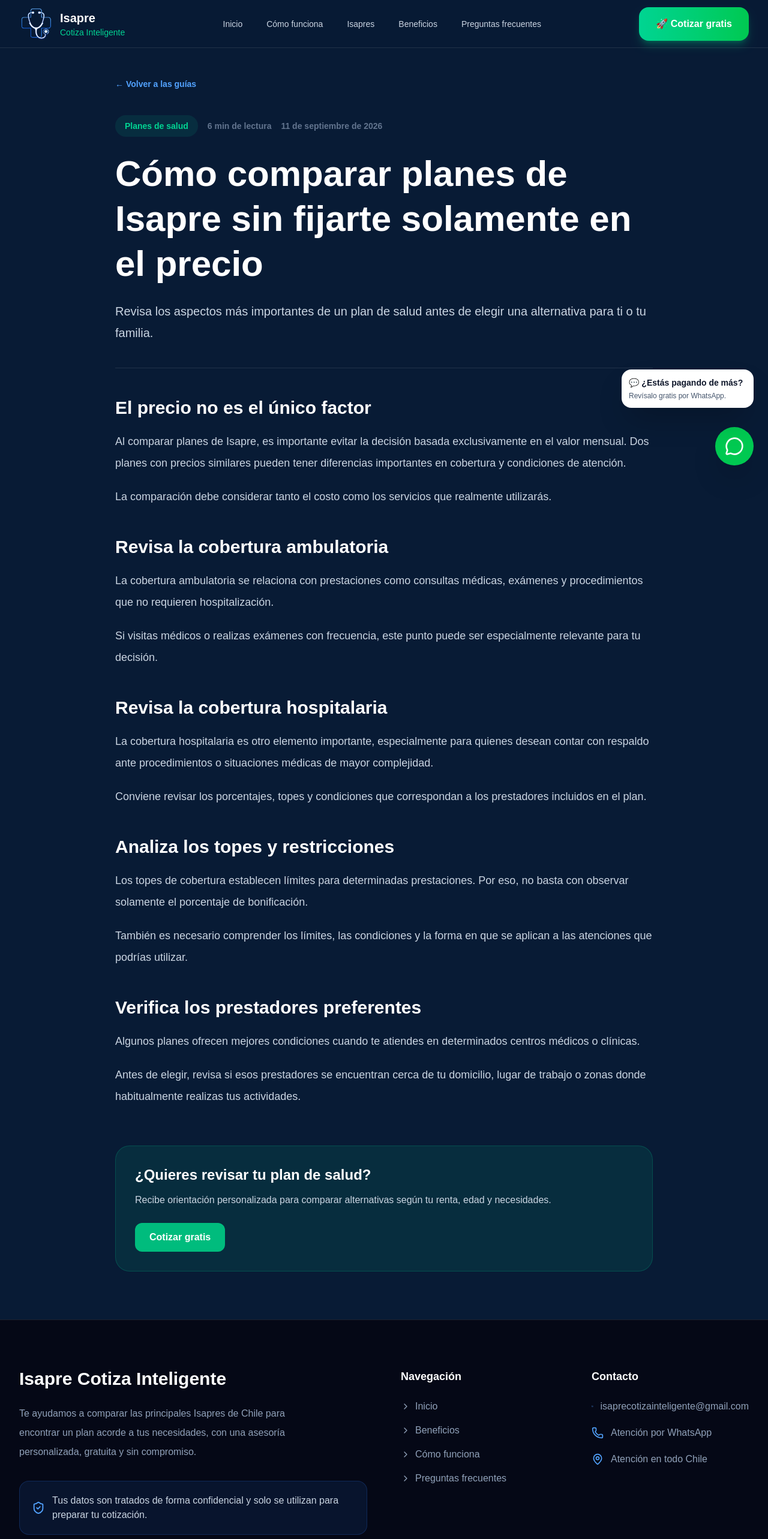
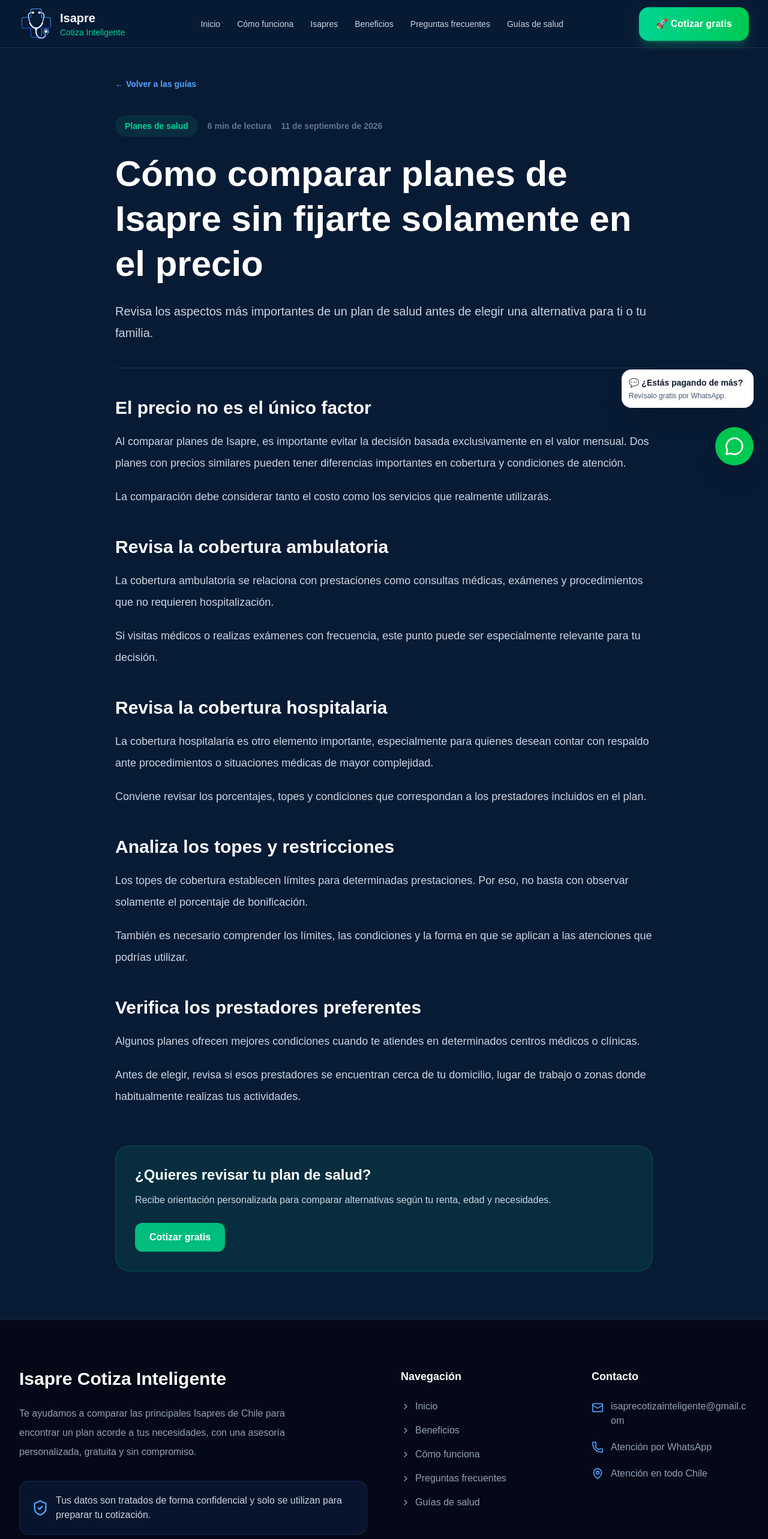
Before and after one commit to isaprecotizainteligente-hub/isapre-cotiza-inteligente, a Next.js app: page /contenidos/como-comparar-planes-de-isapre in a window 1280 px wide. Shown: the top 2566 px of the page at 60% size. Built offline with nearby package versions, Linux system fonts and the light colour scheme.

Commit message:
Agrega enlace de guías al navbar

```diff
--- a/app/sitemap.ts
+++ b/app/sitemap.ts
@@ -1,28 +1,33 @@
 import type { MetadataRoute } from "next";
 
+import { contenidos } from "@/data/contenidos";
 
 export default function sitemap(): MetadataRoute.Sitemap {
+  const baseUrl = "https://isaprecotizainteligente.cl";
 
-
-  const baseUrl =
-    "https://isaprecotizainteligente.cl";
-
-
-
-  return [
-
+  const paginasPrincipales: MetadataRoute.Sitemap = [
     {
-
       url: baseUrl,
-
       lastModified: new Date(),
-
       changeFrequency: "weekly",
-
       priority: 1,
-
     },
-
+    {
+      url: `${baseUrl}/contenidos`,
+      lastModified: new Date(),
+      changeFrequency: "weekly",
+      priority: 0.9,
+    },
   ];
 
+  const paginasContenido: MetadataRoute.Sitemap = contenidos.map(
+    (contenido) => ({
+      url: `${baseUrl}/contenidos/${contenido.slug}`,
+      lastModified: new Date(contenido.date),
+      changeFrequency: "monthly",
+      priority: 0.8,
+    })
+  );
+
+  return [...paginasPrincipales, ...paginasContenido];
 }
--- a/components/home/Footer.tsx
+++ b/components/home/Footer.tsx
@@ -6,165 +6,125 @@ import {
   ChevronRight,
 } from "lucide-react";
 
+import Link from "next/link";
+
 import Container from "@/components/ui/Container";
 
 export default function Footer() {
   const links = [
     {
       title: "Inicio",
-      href: "#",
+      href: "/",
     },
     {
       title: "Beneficios",
-      href: "#beneficios",
+      href: "/#beneficios",
     },
     {
       title: "Cómo funciona",
-      href: "#como-funciona",
+      href: "/#como-funciona",
     },
     {
       title: "Preguntas frecuentes",
-      href: "#faq",
+      href: "/#faq",
+    },
+    {
+      title: "Guías de salud",
+      href: "/contenidos",
     },
   ];
 
   return (
     <footer className="relative overflow-hidden border-t border-white/10 bg-[#050816]">
-
       {/* Glow */}
-
       <div className="absolute left-1/2 top-0 -z-10 h-96 w-96 -translate-x-1/2 rounded-full bg-blue-600/10 blur-[180px]" />
 
       <Container>
-
         <div className="grid gap-14 py-20 lg:grid-cols-4">
-
           {/* Marca */}
-
           <div className="lg:col-span-2">
-
             <h2 className="text-3xl font-black text-white">
-
               Isapre Cotiza Inteligente
-
             </h2>
 
             <p className="mt-6 max-w-lg leading-8 text-slate-400">
-
               Te ayudamos a comparar las principales Isapres de Chile
               para encontrar un plan acorde a tus necesidades, con una
               asesoría personalizada, gratuita y sin compromiso.
-
             </p>
 
             <div className="mt-8 flex items-center gap-3 rounded-2xl border border-blue-500/20 bg-blue-500/10 p-5">
-
-              <ShieldCheck className="h-7 w-7 text-blue-400" />
+              <ShieldCheck className="h-7 w-7 shrink-0 text-blue-400" />
 
               <p className="text-slate-300">
-
-                Tus datos son tratados de forma confidencial y solo se utilizan
-                para preparar tu cotización.
-
+                Tus datos son tratados de forma confidencial y solo se
+                utilizan para preparar tu cotización.
               </p>
-
             </div>
-
           </div>
 
           {/* Navegación */}
-
           <div>
-
             <h3 className="text-lg font-bold text-white">
-
               Navegación
-
             </h3>
 
             <div className="mt-6 space-y-4">
-
               {links.map((item) => (
-
-                <a
+                <Link
                   key={item.title}
                   href={item.href}
                   className="group flex items-center gap-2 text-slate-400 transition hover:text-white"
                 >
-
                   <ChevronRight className="h-4 w-4 transition group-hover:translate-x-1" />
 
                   {item.title}
-
-                </a>
-
+                </Link>
               ))}
-
             </div>
-
           </div>
 
           {/* Contacto */}
-
           <div>
-
             <h3 className="text-lg font-bold text-white">
-
               Contacto
-
             </h3>
 
             <div className="mt-6 space-y-5">
+              <div className="flex items-start gap-3 text-slate-400">
+                <Mail className="mt-1 h-5 w-5 shrink-0 text-blue-400" />
 
-              <div className="flex items-center gap-3 text-slate-400">
-
-                <Mail className="h-5 w-5 text-blue-400" />
-
-                isaprecotizainteligente@gmail.com
-
+                <span className="break-all">
+                  isaprecotizainteligente@gmail.com
+                </span>
               </div>
 
               <div className="flex items-center gap-3 text-slate-400">
-
-                <Phone className="h-5 w-5 text-blue-400" />
+                <Phone className="h-5 w-5 shrink-0 text-blue-400" />
 
                 Atención por WhatsApp
-
               </div>
 
               <div className="flex items-center gap-3 text-slate-400">
-
-                <MapPin className="h-5 w-5 text-blue-400" />
+                <MapPin className="h-5 w-5 shrink-0 text-blue-400" />
 
                 Atención en todo Chile
-
               </div>
-
             </div>
-
           </div>
-
         </div>
 
-        <div className="flex flex-col items-center justify-between gap-4 border-t border-white/10 py-8 text-sm text-slate-500 lg:flex-row">
-
+        <div className="flex flex-col items-center justify-between gap-4 border-t border-white/10 py-8 text-center text-sm text-slate-500 lg:flex-row lg:text-left">
           <p>
-
             © {new Date().getFullYear()} Isapre Cotiza Inteligente.
             Todos los derechos reservados.
-
           </p>
 
           <p>
-
             Diseñado para ayudarte a elegir el plan de salud más conveniente.
-
           </p>
-
         </div>
-
       </Container>
-
     </footer>
   );
 }
--- a/components/home/Navbar.tsx
+++ b/components/home/Navbar.tsx
@@ -1,516 +1,199 @@
 "use client";
 
 import Image from "next/image";
+import Link from "next/link";
 import { Menu, X } from "lucide-react";
 import { useState } from "react";
 
 import Button from "@/components/ui/Button";
 import Container from "@/components/ui/Container";
 
-
 export default function Navbar() {
-
-
   const [open, setOpen] = useState(false);
 
-
-
-
   function goToQuote() {
-
-
     document
       .getElementById("cotizacion")
       ?.scrollIntoView({
-
-        behavior:"smooth",
-
-        block:"center",
-
+        behavior: "smooth",
+        block: "center",
       });
 
-
-
     setOpen(false);
-
-
   }
 
-
-
-
-
   const menuItems = [
-
     {
-      title:"Inicio",
-      href:"#",
+      title: "Inicio",
+      href: "/",
     },
-
     {
-      title:"Cómo funciona",
-      href:"#como-funciona",
+      title: "Cómo funciona",
+      href: "/#como-funciona",
     },
-
     {
-      title:"Isapres",
-      href:"#isapres",
+      title: "Isapres",
+      href: "/#isapres",
     },
-
     {
-      title:"Beneficios",
-      href:"#beneficios",
+      title: "Beneficios",
+      href: "/#beneficios",
     },
-
     {
-      title:"Preguntas frecuentes",
-      href:"#faq",
+      title: "Preguntas frecuentes",
+      href: "/#faq",
     },
-
+    {
+      title: "Guías de salud",
+      href: "/contenidos",
+    },
   ];
 
-
-
-
-
-
-
   return (
-
-
     <header
-
       className="
-
         fixed
-
         top-0
-
         left-0
-
         right-0
-
         z-50
-
         h-20
-
         border-b
-
         border-white/10
-
         bg-[#081B35]/95
-
         backdrop-blur-xl
-
       "
-
     >
-
-
       <Container>
-
-
         <div
-
           className="
-
             flex
-
             h-20
-
             items-center
-
             justify-between
-
           "
-
         >
-
-
-
-
-
-
           {/* LOGO */}
-
-
-<a
-
-href="#"
-
+          <Link
+            href="/"
             className="flex items-center gap-3"
-
-onClick={()=>setOpen(false)}
-
+            onClick={() => setOpen(false)}
           >
-
-
             <Image
-
               src="/logos/logo-v3.png"
-
               alt="Isapre Cotiza Inteligente"
-
               width={70}
-
               height={70}
-
               className="h-14 w-14 object-contain"
-
               priority
-
             />
 
-
             <div>
-
-
-<h2
-
-className="
-text-xl
-font-black
-text-white
-"
-
->
-
+              <h2 className="text-xl font-black text-white">
                 Isapre
-
               </h2>
 
+              <p className="text-sm font-medium text-emerald-400">
+                Cotiza Inteligente
+              </p>
+            </div>
+          </Link>
 
-<p
-
+          {/* DESKTOP MENU */}
+          <nav className="hidden items-center gap-7 lg:flex">
+            {menuItems.map((item) => (
+              <Link
+                key={item.title}
+                href={item.href}
                 className="
                   text-sm
                   font-medium
-text-emerald-400
+                  text-slate-300
+                  transition
+                  hover:text-white
                 "
+              >
+                {item.title}
+              </Link>
+            ))}
+          </nav>
 
->
-
-Cotiza Inteligente
-
-</p>
-
-
+          {/* DESKTOP BUTTON */}
+          <div className="hidden lg:block">
+            <Button onClick={goToQuote}>
+              🚀 Cotizar gratis
+            </Button>
           </div>
 
-
-</a>
-
-
-
-
-
-
-
-{/* DESKTOP MENU */}
-
-
-
-<nav
-
+          {/* MOBILE BUTTON */}
+          <button
+            type="button"
+            onClick={() => setOpen(!open)}
+            aria-label={open ? "Cerrar menú" : "Abrir menú"}
+            aria-expanded={open}
             className="
-
-hidden
-
+              flex
+              h-11
+              w-11
               items-center
-
-gap-10
-
-lg:flex
-
+              justify-center
+              rounded-xl
+              border
+              border-white/10
+              bg-white/5
+              text-white
+              lg:hidden
             "
-
           >
-
-
-{
-
-menuItems.map((item)=>(
-
-
-<a
-
-key={item.title}
-
-href={item.href}
-
-className="
-
-text-sm
-
-font-medium
-
-text-slate-300
-
-transition
-
-hover:text-white
-
-"
-
->
-
-
-{item.title}
-
-
-</a>
-
-
-))
-
-}
-
-
-</nav>
-
-
-
-
-
-
-
-{/* DESKTOP BUTTON */}
-
-
-
-<div
-
-className="hidden lg:block"
-
->
-
-
-<Button
-
-onClick={goToQuote}
-
->
-
-🚀 Cotizar gratis
-
-
-</Button>
-
-
+            {open ? (
+              <X className="h-5 w-5" />
+            ) : (
+              <Menu className="h-5 w-5" />
+            )}
+          </button>
         </div>
 
+        {/* MOBILE MENU */}
+        {open && (
+          <div
+            className="
+              absolute
+              left-0
+              right-0
+              top-20
+              border-b
+              border-white/10
+              bg-[#081B35]
+              px-6
+              py-6
+              shadow-2xl
+              lg:hidden
+            "
+          >
+            <nav className="flex flex-col gap-5">
+              {menuItems.map((item) => (
+                <Link
+                  key={item.title}
+                  href={item.href}
+                  onClick={() => setOpen(false)}
+                  className="
+                    text-base
+                    font-semibold
+                    text-slate-200
+                    hover:text-white
+                  "
+                >
+                  {item.title}
+                </Link>
+              ))}
 
-
-
-
-
-
-{/* MOBILE BUTTON */}
-
-
-
-<button
-
-
-onClick={()=>setOpen(!open)}
-
-
-className="
-
-flex
-
-h-11
-
-w-11
-
-items-center
-
-justify-center
-
-rounded-xl
-
-border
-
-border-white/10
-
-bg-white/5
-
-text-white
-
-lg:hidden
-
-"
-
-
->
-
-
-{
-
-open
-
-?
-
-<X className="h-5 w-5"/>
-
-:
-
-<Menu className="h-5 w-5"/>
-
+              <Button onClick={goToQuote}>
+                🚀 Cotizar gratis
+              </Button>
+            </nav>
+          </div>
+        )}
+      </Container>
+    </header>
+  );
 }
-
-
-</button>
-
-
-
-
-
-</div>
-
-
-
-
-
-
-
-{/* MOBILE MENU */}
-
-
-
-{
-
-open && (
-
-
-<div
-
-className="
-
-absolute
-
-left-0
-
-right-0
-
-top-20
-
-border-b
-
-border-white/10
-
-bg-[#081B35]
-
-px-6
-
-py-6
-
-shadow-2xl
-
-lg:hidden
-
-"
-
->
-
-
-<nav
-
-className="
-
-flex
-
-flex-col
-
-gap-5
-
-"
-
->
-
-
-{
-
-menuItems.map((item)=>(
-
-
-<a
-
-
-key={item.title}
-
-
-href={item.href}
-
-
-onClick={()=>setOpen(false)}
-
-
-className="
-
-text-base
-
-font-semibold
-
-text-slate-200
-
-hover:text-white
-
-"
-
-
->
-
-
-{item.title}
-
-
-</a>
-
-
-))
-
-
-}
-
-
-
-
-<Button
-
-onClick={goToQuote}
-
->
-
-
-🚀 Cotizar gratis
-
-
-</Button>
-
-
-
-</nav>
-
-
-</div>
-
-
-)
-
-}
-
-
-
-
-</Container>
-
-
-
-</header>
-
-
-
-  );
-
-}
```
Lines whose indentation alone changed are shown as unchanged.
